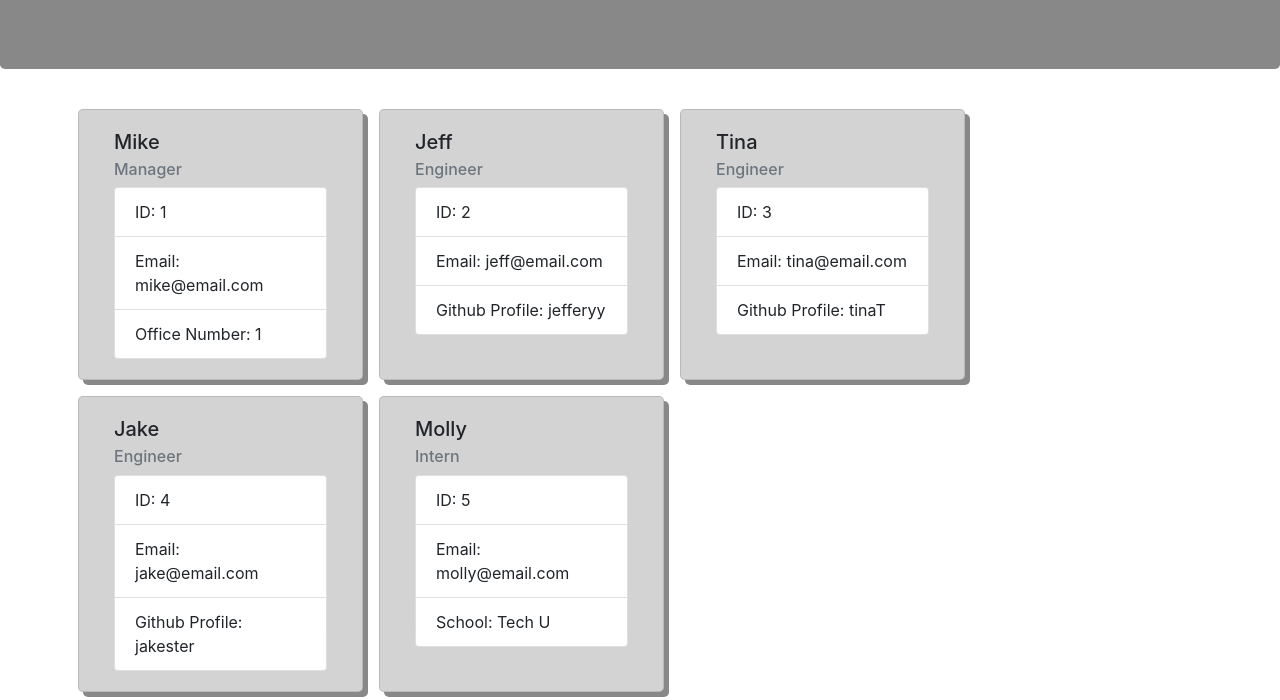
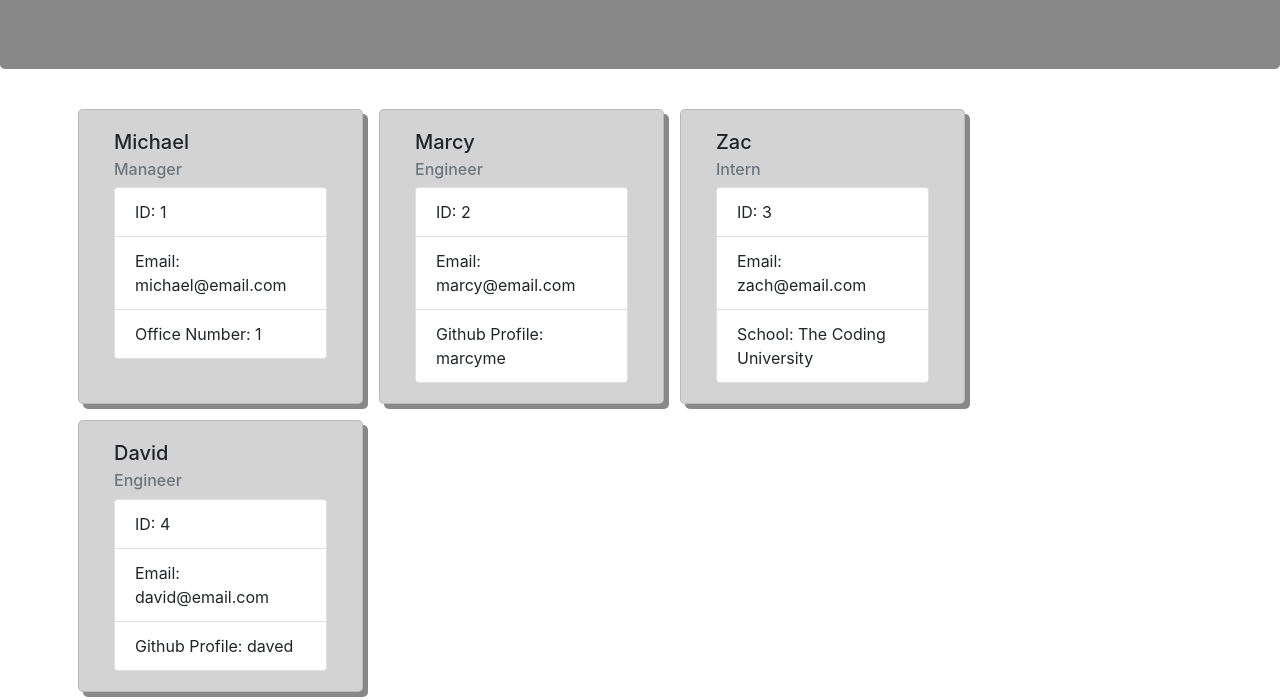
Before and after one commit to mmoreno723/team-profile-generator, a website: page TeamProfile.html in a window 1280 px wide. Shown: the part 134-834 px from the top of the page. Drawn offline with nearby package versions, Linux system fonts and the light colour scheme.

```diff
--- a/TeamProfile.html
+++ b/TeamProfile.html
@@ -21,14 +21,14 @@
       <div class="row">
         <div id="manager-card" class="card col-3 m-2" style="width: 20rem">
           <div class="card-body">
-            <h5 id="manager-name" class="card-title">Mike</h5>
+            <h5 id="manager-name" class="card-title">Michael</h5>
             <h6 id="manager-occup" class="card-subtitle mb-2 text-muted">
               Manager
             </h6>
             <ul class="list-group">
               <li id="managerID" class="list-group-item">ID: 1</li>
               <li id="managerEmail" class="list-group-item">
-                Email: mike@email.com
+                Email: michael@email.com
               </li>
               <li id="managerOfficeNum" class="list-group-item">
                 Office Number: 1
@@ -38,68 +38,51 @@
         </div>
         <div id="manager-card" class="card col-3 m-2" style="width: 20rem">
           <div class="card-body">
-            <h5 id="manager-name" class="card-title">Jeff</h5>
+            <h5 id="manager-name" class="card-title">Marcy</h5>
             <h6 id="manager-occup" class="card-subtitle mb-2 text-muted">
               Engineer
             </h6>
             <ul class="list-group">
               <li id="managerID" class="list-group-item">ID: 2</li>
               <li id="managerEmail" class="list-group-item">
-                Email: jeff@email.com
+                Email: marcy@email.com
               </li>
               <li id="managerOfficeNum" class="list-group-item">
-                Github Profile: jefferyy
+                Github Profile: marcyme
               </li>
             </ul>
           </div>
         </div>
         <div id="manager-card" class="card col-3 m-2" style="width: 20rem">
           <div class="card-body">
-            <h5 id="manager-name" class="card-title">Tina</h5>
+            <h5 id="manager-name" class="card-title">Zac</h5>
             <h6 id="manager-occup" class="card-subtitle mb-2 text-muted">
-              Engineer
+              Intern
             </h6>
             <ul class="list-group">
               <li id="managerID" class="list-group-item">ID: 3</li>
               <li id="managerEmail" class="list-group-item">
-                Email: tina@email.com
+                Email: zach@email.com
               </li>
               <li id="managerOfficeNum" class="list-group-item">
-                Github Profile: tinaT
+                School: The Coding University
               </li>
             </ul>
           </div>
         </div>
         <div id="manager-card" class="card col-3 m-2" style="width: 20rem">
           <div class="card-body">
-            <h5 id="manager-name" class="card-title">Jake</h5>
+            <h5 id="manager-name" class="card-title">David</h5>
             <h6 id="manager-occup" class="card-subtitle mb-2 text-muted">
               Engineer
             </h6>
             <ul class="list-group">
               <li id="managerID" class="list-group-item">ID: 4</li>
               <li id="managerEmail" class="list-group-item">
-                Email: jake@email.com
+                Email: david@email.com
               </li>
               <li id="managerOfficeNum" class="list-group-item">
-                Github Profile: jakester
-              </li>
-            </ul>
-          </div>
-        </div>
-        <div id="manager-card" class="card col-3 m-2" style="width: 20rem">
-          <div class="card-body">
-            <h5 id="manager-name" class="card-title">Molly</h5>
-            <h6 id="manager-occup" class="card-subtitle mb-2 text-muted">
-              Intern
-            </h6>
-            <ul class="list-group">
-              <li id="managerID" class="list-group-item">ID: 5</li>
-              <li id="managerEmail" class="list-group-item">
-                Email: molly@email.com
-              </li>
-              <li id="managerOfficeNum" class="list-group-item">
-                School: Tech U
+                Github Profile: daved
               </li>
             </ul>
           </div>
```
Also changed, not shown: index.js (+1 -128 lines).
